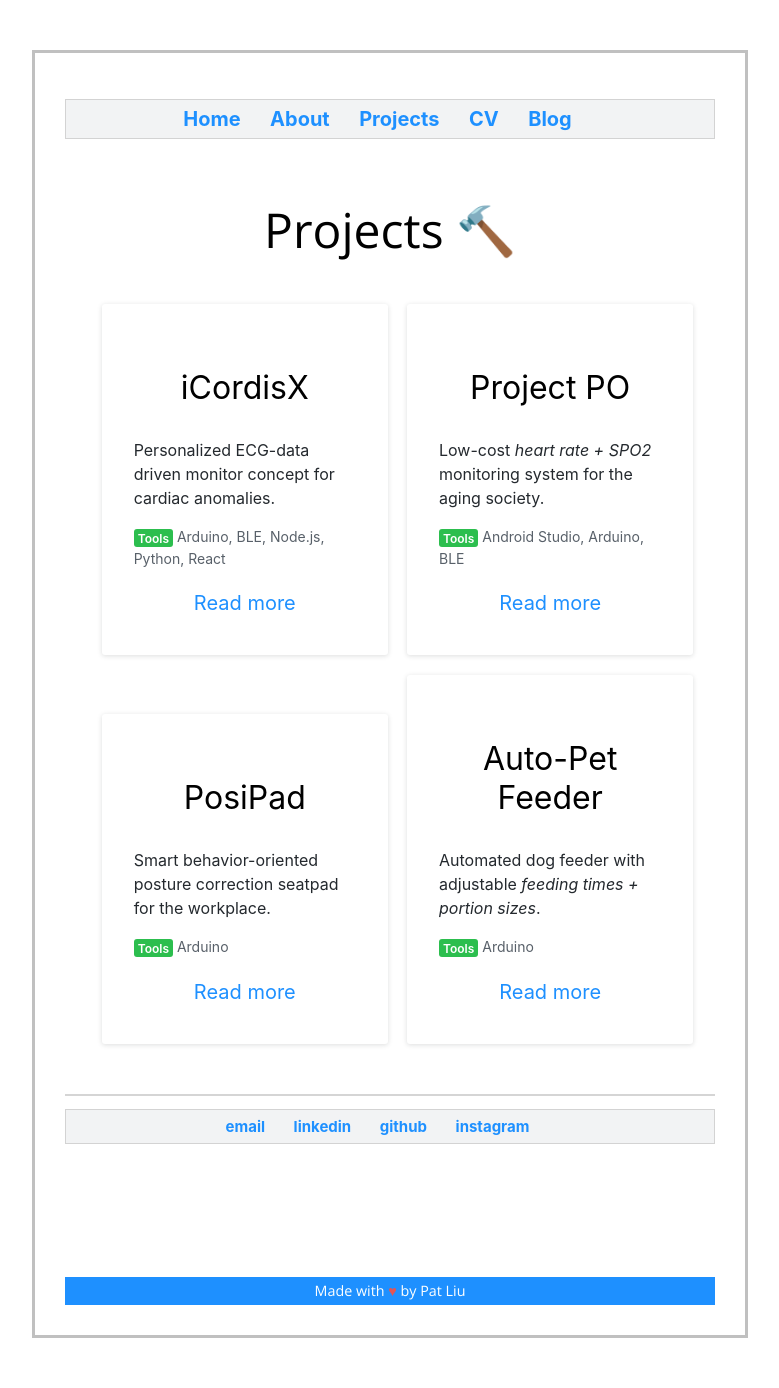
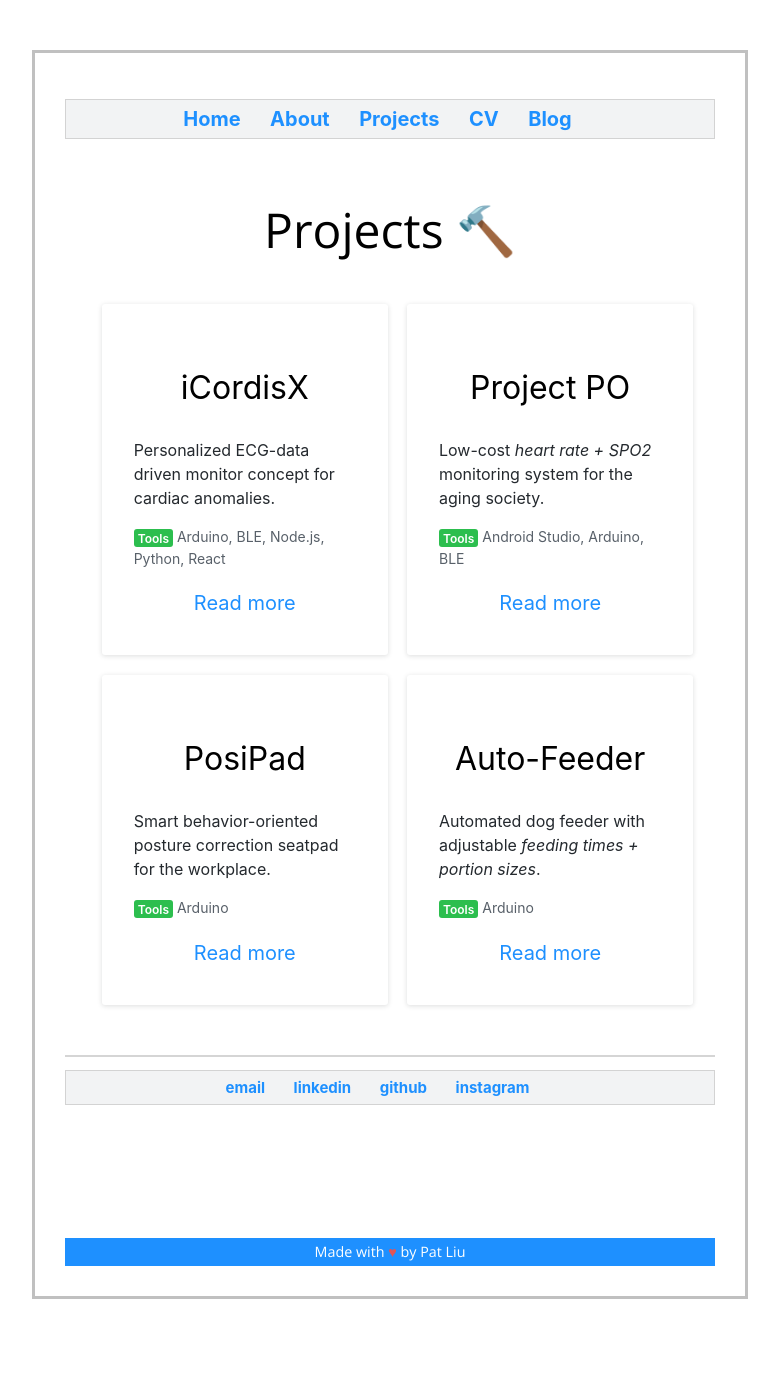
Before and after one commit to pat-liu/WebsiteV1, a Jekyll site: the page built from projects/index.html, in a window 1280 px wide. Shown: the whole page, without its empty margins (250-1029 px from the left). Built offline with Jekyll 4.4.1, drawn with Linux system fonts in a browser that asks for light colours; after the commit the page ends 1349 px from its top, so only the background shows below that.

Commit message:
Update index.html

```diff
--- a/projects/index.html
+++ b/projects/index.html
@@ -38,7 +38,7 @@
     </div>
 
     <div class="box">
-        <h1 class="projectheader">Auto-Pet Feeder</h1>
+        <h1 class="projectheader">Auto-Feeder</h1>
         <p class="projecttext" style="text-align: left">Automated dog feeder with adjustable <i>feeding times + portion sizes</i>.
           </p>
         <p class="projecttext" style="font-size: 14px !important;color: #586069 !important;text-align: left">
```
